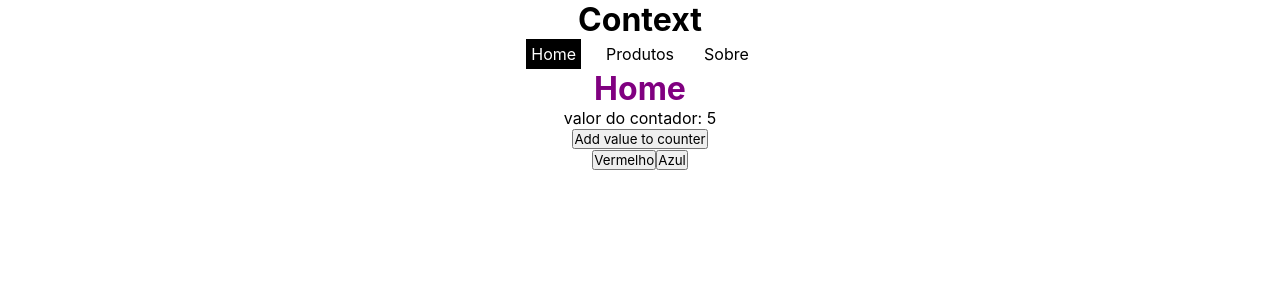
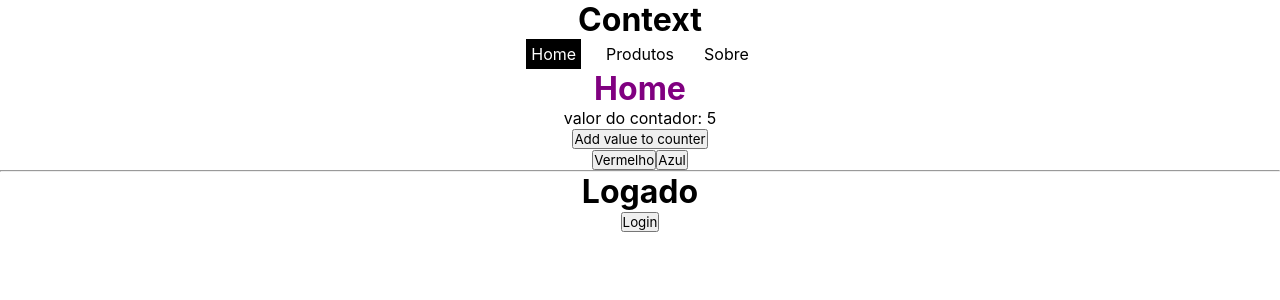
Before and after one commit to dimascapelari/9-react-context-api, a React (Vite) app: page / in a window 1280 px wide. Shown: the top 300 px of the page. Built offline with nearby package versions, Linux system fonts and the light colour scheme.

Commit message:
9 React Context API

```diff
--- /dev/null
+++ b/src/context/LoggedContext.jsx
@@ -0,0 +1,13 @@
+import { createContext, useState } from "react";
+
+export const LoggedContext = createContext();
+
+export const LoggedContextProvider = ({ children }) => {
+  const [logged, setLogged] = useState(true);
+
+  return (
+    <LoggedContext.Provider value={{ logged, setLogged }}>
+      {children}
+    </LoggedContext.Provider>
+  );
+};
--- /dev/null
+++ b/src/hooks/useLoggedContext.js
@@ -0,0 +1,12 @@
+import { useContext } from "react";
+import { LoggedContext } from "../context/LoggedContext";
+
+export const useLoggedContext = () => {
+  const context = useContext(LoggedContext);
+
+  if (!context) {
+    console.log("Usuário não está logado");
+  }
+
+  return context;
+};
--- a/src/main.jsx
+++ b/src/main.jsx
@@ -4,13 +4,16 @@ import App from "./App.jsx";
 import "./index.css";
 import { CounterContextProvider } from "./context/CounterContext.jsx";
 import { TitleColorContextProvider } from "./context/TitleColorContext.jsx";
+import { LoggedContextProvider } from "./context/LoggedContext.jsx";
 
 ReactDOM.createRoot(document.getElementById("root")).render(
   <React.StrictMode>
     {/* 2 - criando provider */}
     <CounterContextProvider>
       <TitleColorContextProvider>
-        <App />
+        <LoggedContextProvider>
+          <App />
+        </LoggedContextProvider>
       </TitleColorContextProvider>
     </CounterContextProvider>
   </React.StrictMode>
--- a/src/pages/Home.jsx
+++ b/src/pages/Home.jsx
@@ -6,8 +6,12 @@ import { useCounterContext } from "../hooks/useCounterContext";
 // 5 - context mais complexo
 import { useTitleColorContext } from "../hooks/useTitleColorContext";
 
+import { useLoggedContext } from "../hooks/useLoggedContext";
+
 export const Home = () => {
   const { counter } = useCounterContext();
+
+  const { logged, setLogged } = useLoggedContext();
 
   // 5 - context mais complexo
   const { color, dispatch } = useTitleColorContext();
@@ -31,6 +35,12 @@ export const Home = () => {
         <button onClick={() => setTitleColor("RED")}>Vermelho</button>
         <button onClick={() => setTitleColor("BLUE")}>Azul</button>
       </div>
+
+      <hr></hr>
+      <div>
+        <h1>{logged === true ? <p>Logado</p> : <p>Deslogado</p>}</h1>
+        <button onClick={() => setLogged(!logged)}>Login</button>
+      </div>
     </div>
   );
 };
```
